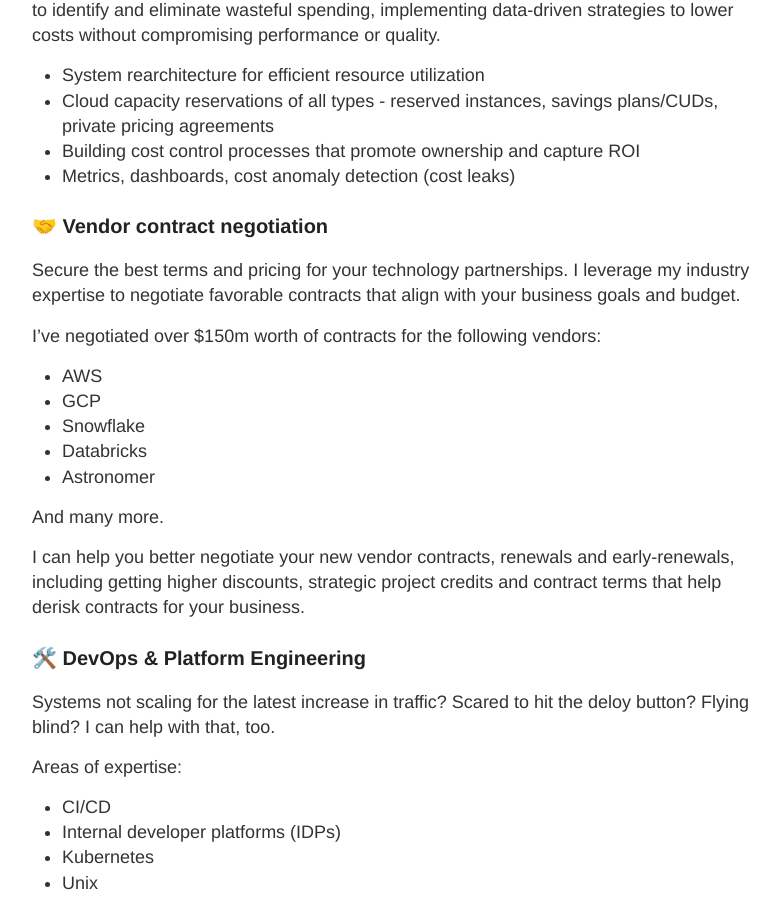
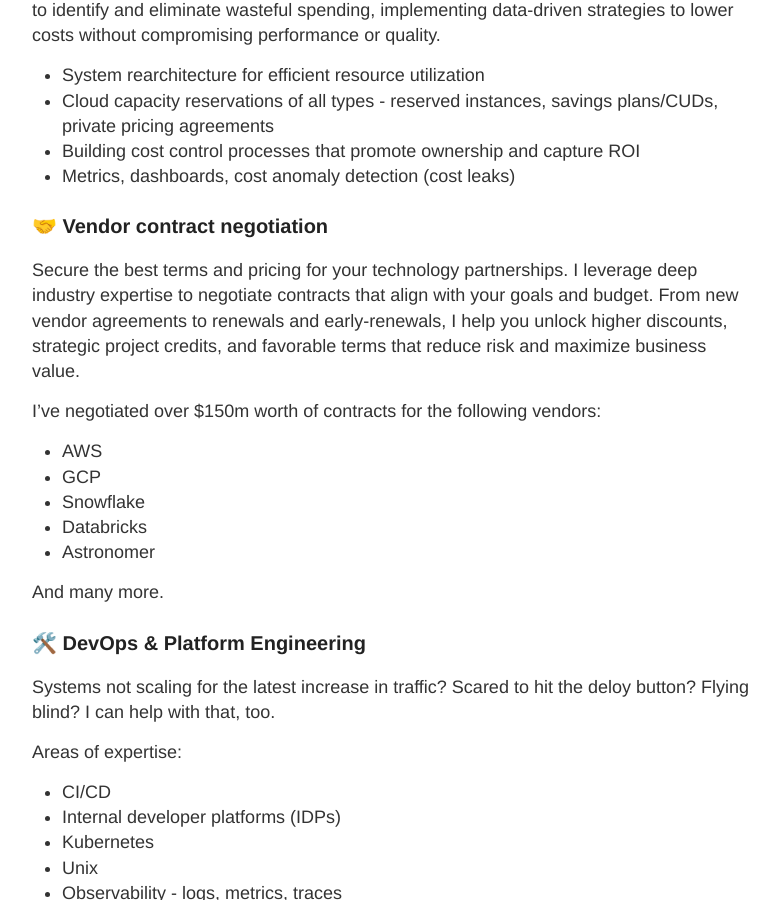
Before and after one commit to mechtron/mechtron.github.io, a Jekyll site: the page built from consulting.md, in a window 1280 px wide and 900 px high, scrolled down 505 px. Shown: the whole window, without its empty margins (248-1028 px from the left). Built offline with Jekyll 4.4.1, drawn with Linux system fonts in a browser that asks for light colours.

Commit message:
Consistency

```diff
--- a/consulting.md
+++ b/consulting.md
@@ -19,7 +19,7 @@
 
 ### 🤝 Vendor contract negotiation
 
-Secure the best terms and pricing for your technology partnerships. I leverage my industry expertise to negotiate favorable contracts that align with your business goals and budget.
+Secure the best terms and pricing for your technology partnerships. I leverage deep industry expertise to negotiate contracts that align with your goals and budget. From new vendor agreements to renewals and early-renewals, I help you unlock higher discounts, strategic project credits, and favorable terms that reduce risk and maximize business value.
 
 I've negotiated over $150m worth of contracts for the following vendors:
 
@@ -30,8 +30,6 @@
 - Astronomer
 
 And many more.
-
-I can help you better negotiate your new vendor contracts, renewals and early-renewals, including getting higher discounts, strategic project credits and contract terms that help derisk contracts for your business.
 
 ### 🛠️ DevOps & Platform Engineering
 
```
